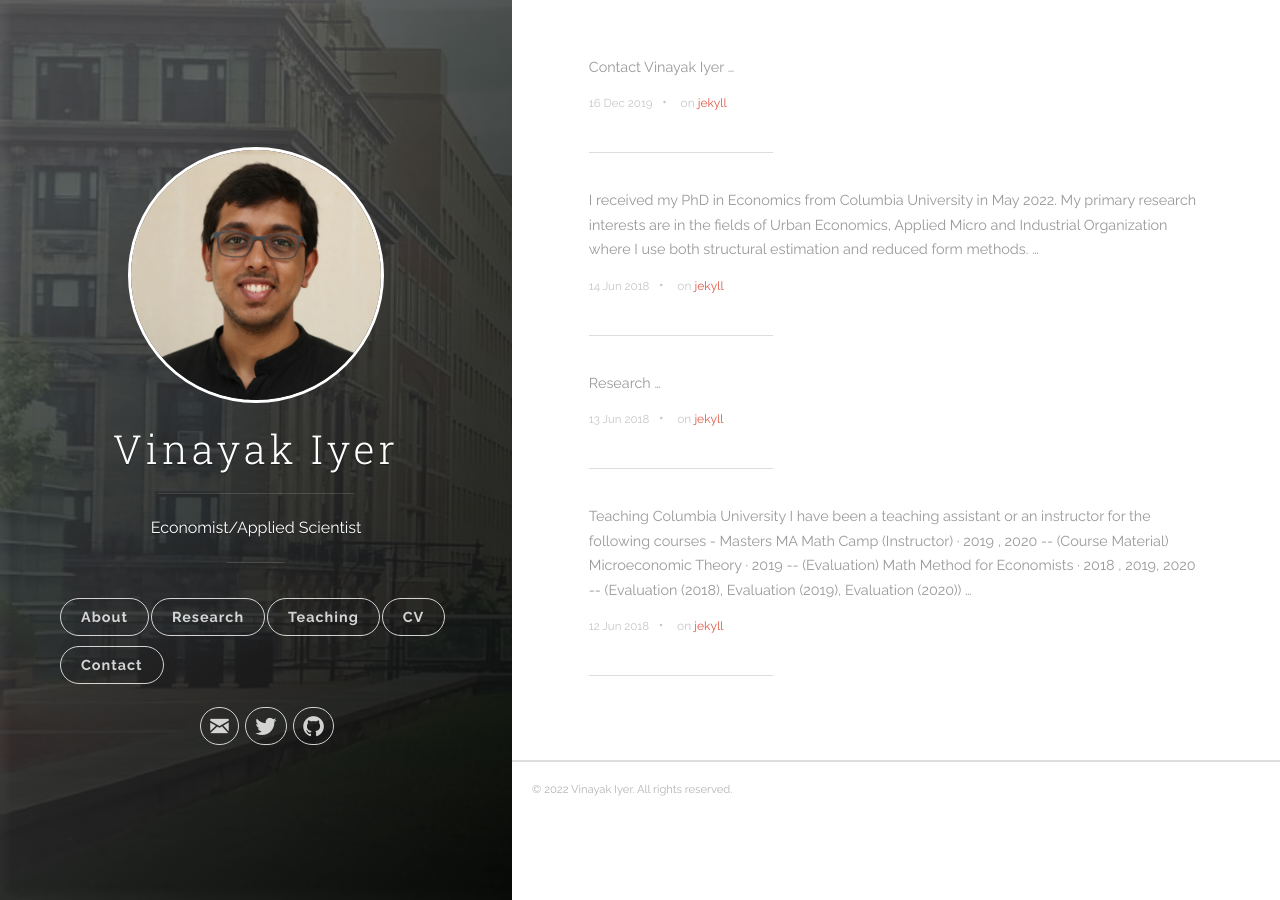
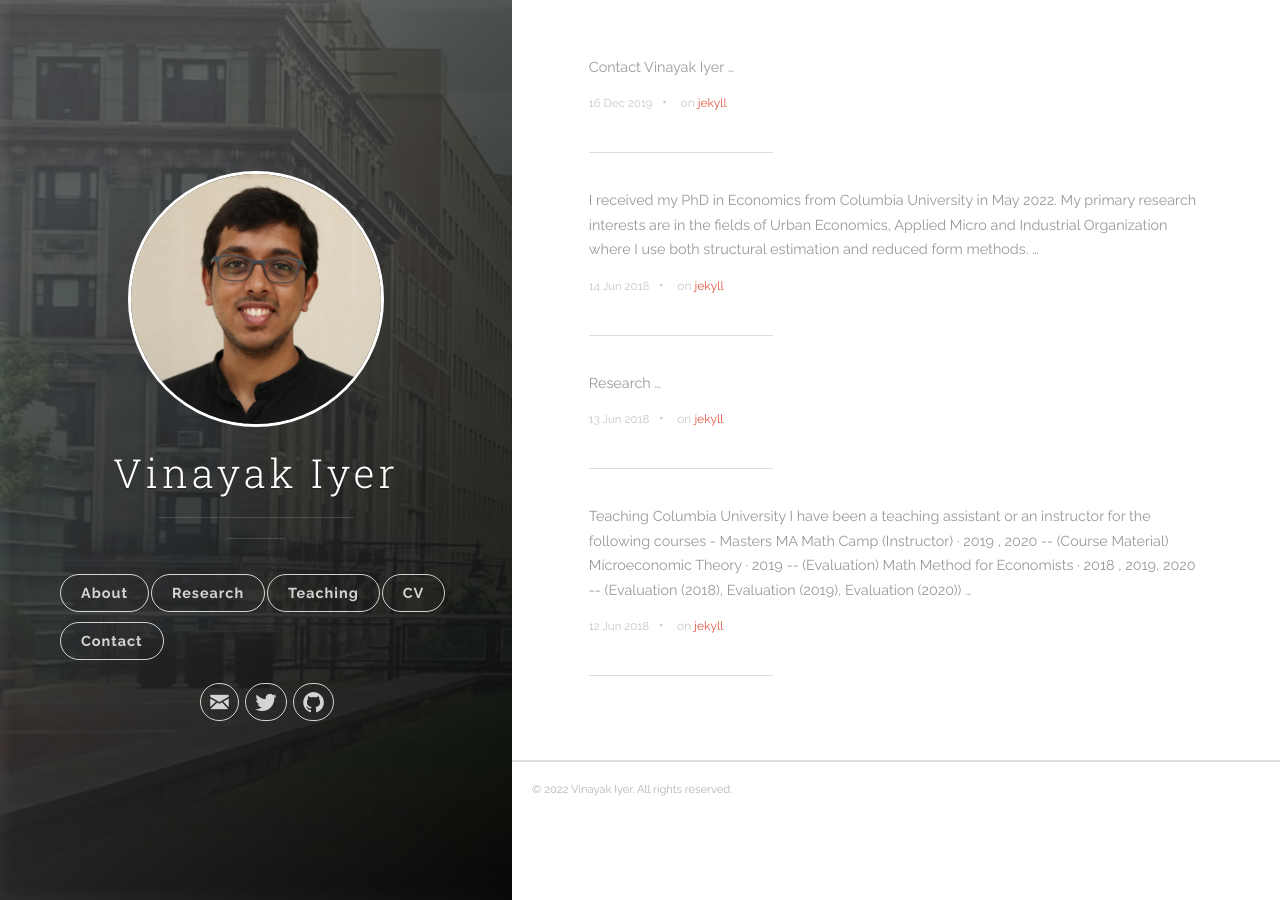
Before and after one commit to vinayakiyer/vinayakiyer.github.io, a Jekyll site: the page built from index.html, in a window 1280 px wide. Built offline with Jekyll 4.4.1, drawn with Linux system fonts in a browser that asks for light colours; the list of posts is cut into pages by our own code.

Commit message:
Update _config.yml

```diff
--- a/_config.yml
+++ b/_config.yml
@@ -1,6 +1,6 @@
 # Site settings
 title: Vinayak Iyer
-description: Economist/Applied Scientist
+description:
 url: 'https://vinayakiyer.github.io'
 baseurl: ""
 google_analytics: 'UA-154586808-1'
```
